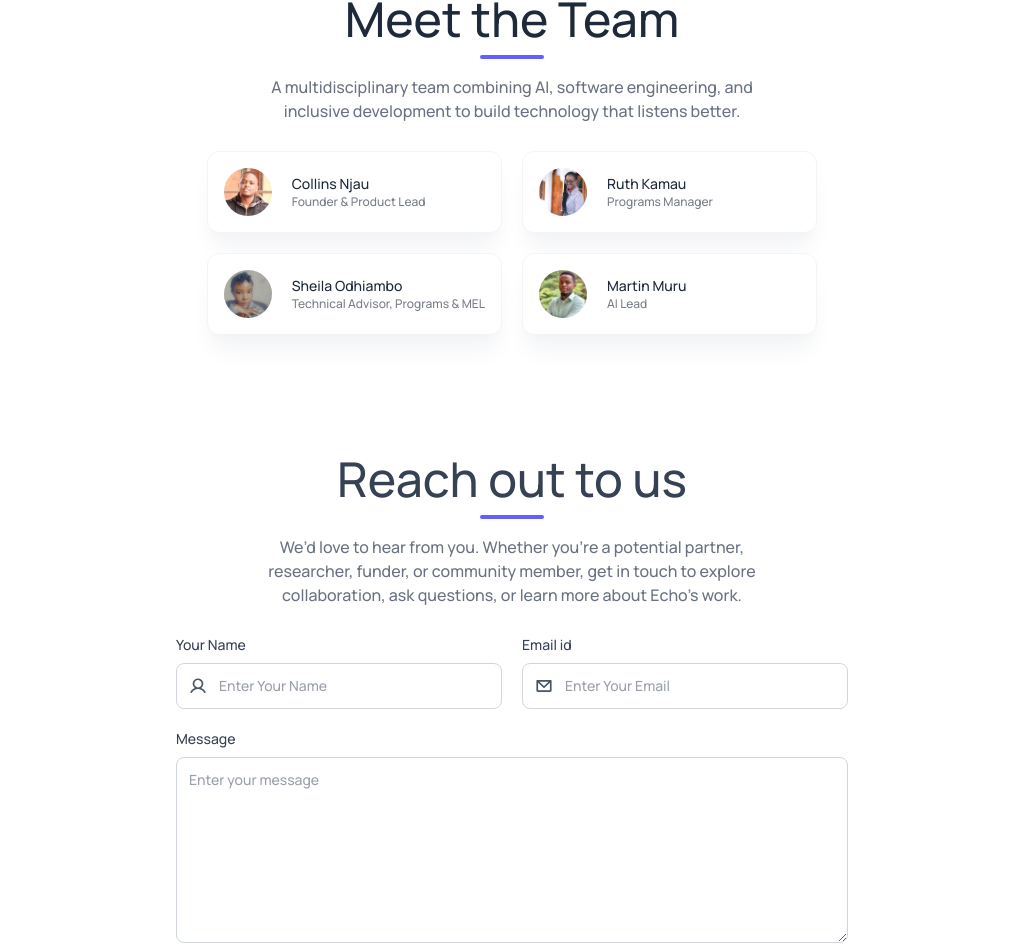
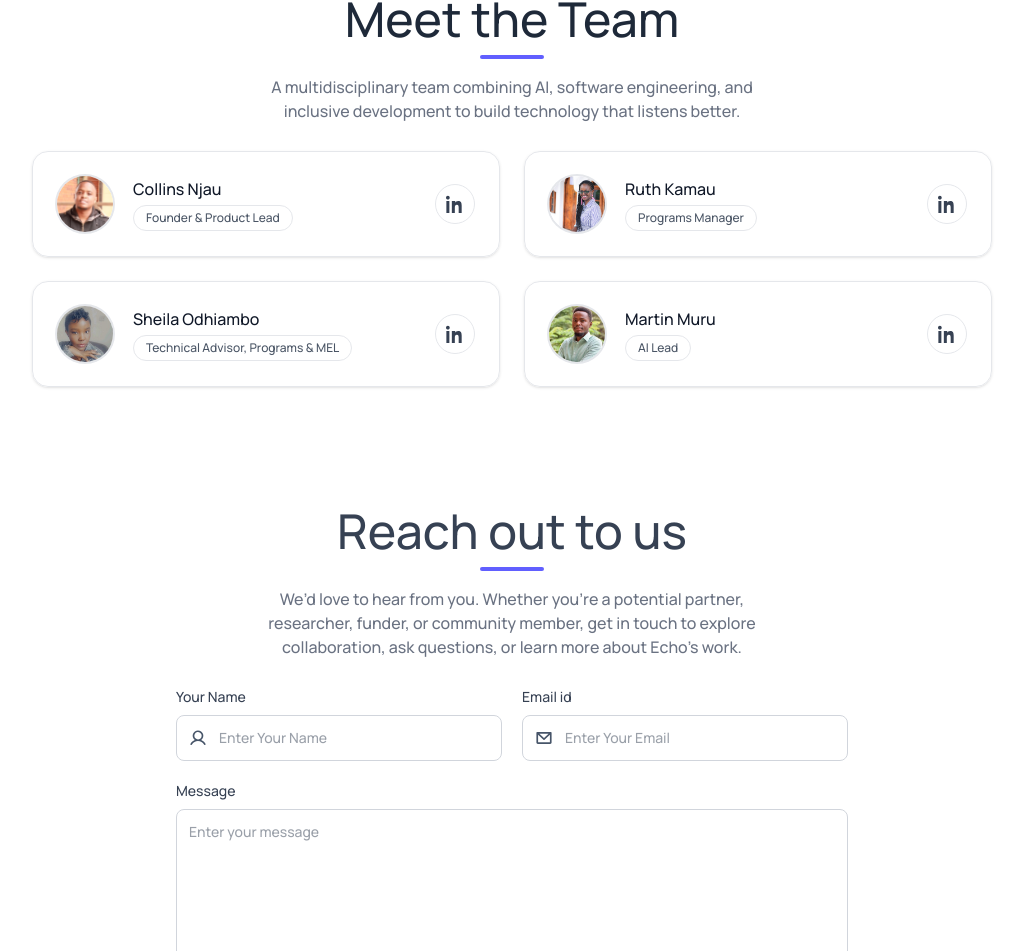
Before and after one commit to martin254/EchoSite, a React (Vite) app: page / in a window 1280 px wide. Shown: the part 5706-6657 px from the top of the page, without its empty margins (128-1151 px from the left). Built offline with nearby package versions, Linux system fonts and the light colour scheme.

Commit message:
Update Teams.jsx

```diff
--- a/src/components/Teams.jsx
+++ b/src/components/Teams.jsx
@@ -1,46 +1,101 @@
-import React from 'react'
-import Title from './Title'
-import { teamData } from '../assets/assets'
+import React, { useRef, useState } from "react"
+import Title from "./Title"
+import { teamData } from "../assets/assets"
 
 const Teams = () => {
+  const Card = ({ member }) => {
+    const [pos, setPos] = useState({ x: 0, y: 0 })
+    const [hovered, setHovered] = useState(false)
+    const ref = useRef(null)
+
+    const onMove = (e) => {
+      const bounds = ref.current.getBoundingClientRect()
+      setPos({ x: e.clientX - bounds.left, y: e.clientY - bounds.top })
+    }
+
+    return (
+      <div
+        ref={ref}
+        onMouseMove={onMove}
+        onMouseEnter={() => setHovered(true)}
+        onMouseLeave={() => setHovered(false)}
+        className="relative overflow-hidden rounded-2xl border border-gray-200 dark:border-gray-700 bg-white/80 dark:bg-gray-900/60 shadow-sm hover:shadow-xl transition-all duration-500"
+      >
+        {/* Hover glow */}
+        <div
+          className={`pointer-events-none blur-2xl rounded-full bg-gradient-to-r from-blue-500 via-indigo-500 to-purple-500 w-[260px] h-[260px] absolute z-0 transition-opacity duration-500 mix-blend-lighten ${
+            hovered ? "opacity-60" : "opacity-0"
+          }`}
+          style={{ top: pos.y - 130, left: pos.x - 130 }}
+        />
+
+        <div className="relative z-10 p-6 flex items-center gap-5">
+          {/* Avatar */}
+          <div className="shrink-0">
+            <img
+              src={member.image}
+              alt={member.name}
+              className="w-14 h-14 rounded-full object-cover ring-2 ring-gray-200 dark:ring-gray-700"
+            />
+          </div>
+
+          {/* Text */}
+          <div className="flex-1 min-w-0">
+            <a
+              href={member.linkedin}
+              target="_blank"
+              rel="noopener noreferrer"
+              className="font-semibold text-gray-900 dark:text-white hover:text-primary transition-colors truncate block"
+            >
+              {member.name}
+            </a>
+
+            <div className="mt-1 inline-flex items-center rounded-full border border-gray-200 dark:border-gray-700 bg-white/70 dark:bg-gray-900/40 px-3 py-1">
+              <span className="text-xs text-gray-600 dark:text-white/75">
+                {member.title}
+              </span>
+            </div>
+          </div>
+
+          {/* LinkedIn button */}
+          <a
+            href={member.linkedin}
+            target="_blank"
+            rel="noopener noreferrer"
+            className="shrink-0 inline-flex items-center justify-center w-10 h-10 rounded-full border border-gray-200 dark:border-gray-700 bg-white/70 dark:bg-gray-900/40 hover:scale-[1.05] transition"
+            aria-label={`Open ${member.name} on LinkedIn`}
+            title="LinkedIn"
+          >
+            <svg
+              width="18"
+              height="18"
+              viewBox="0 0 24 24"
+              fill="currentColor"
+              className="text-gray-700 dark:text-white/80"
+            >
+              <path d="M4.98 3.5C4.98 4.88 3.87 6 2.5 6S0 4.88 0 3.5 1.12 1 2.5 1 4.98 2.12 4.98 3.5zM.5 24h4V7.98h-4V24zM8.5 7.98h3.8v2.2h.05c.53-1 1.83-2.2 3.77-2.2 4.03 0 4.78 2.65 4.78 6.1V24h-4v-7.1c0-1.7-.03-3.9-2.38-3.9-2.38 0-2.74 1.86-2.74 3.78V24h-4V7.98z" />
+            </svg>
+          </a>
+        </div>
+      </div>
+    )
+  }
+
   return (
-    <div className="flex flex-col items-center gap-7 px-4 sm:px-12 lg:px-24 xl:px-40 pt-30 text-gray-800 dark:text-white">
-
+    <div
+      id="team"
+      className="flex flex-col items-center gap-7 px-4 sm:px-12 lg:px-24 xl:px-40 pt-30 text-gray-800 dark:text-white"
+    >
       <Title
         title="Meet the Team"
         desc="A multidisciplinary team combining AI, software engineering, and inclusive development to build technology that listens better."
       />
 
-      <div className="grid grid-cols-2 md:grid-cols-2 xl:grid-cols-2 gap-5">
-        {teamData.map((team, index) => (
-          <div
-            key={index}
-            className="flex max-sm:flex-col items-center gap-5 p-4 rounded-xl border border-gray-100 dark:border-gray-700 bg-white dark:bg-gray-900 shadow-xl shadow-gray-100 dark:shadow-white/5 hover:scale-103 transition-all duration-400"
-          >
-            <img
-              src={team.image}
-              className="w-12 h-12 rounded-full"
-              alt={team.name}
-            />
-
-            <div className="flex-1">
-              <h3 className="font-bold text-sm">
-                <a
-                  href={team.linkedin}
-                  target="_blank"
-                  rel="noopener noreferrer"
-                  className="hover:underline hover:text-indigo-500 transition"
-                >
-                  {team.name}
-                </a>
-              </h3>
-
-              <p className="text-xs opacity-60">{team.title}</p>
-            </div>
-          </div>
+      <div className="grid grid-cols-1 sm:grid-cols-2 gap-6 w-full max-w-6xl">
+        {teamData.map((member, index) => (
+          <Card key={index} member={member} />
         ))}
       </div>
-
     </div>
   )
 }
```
